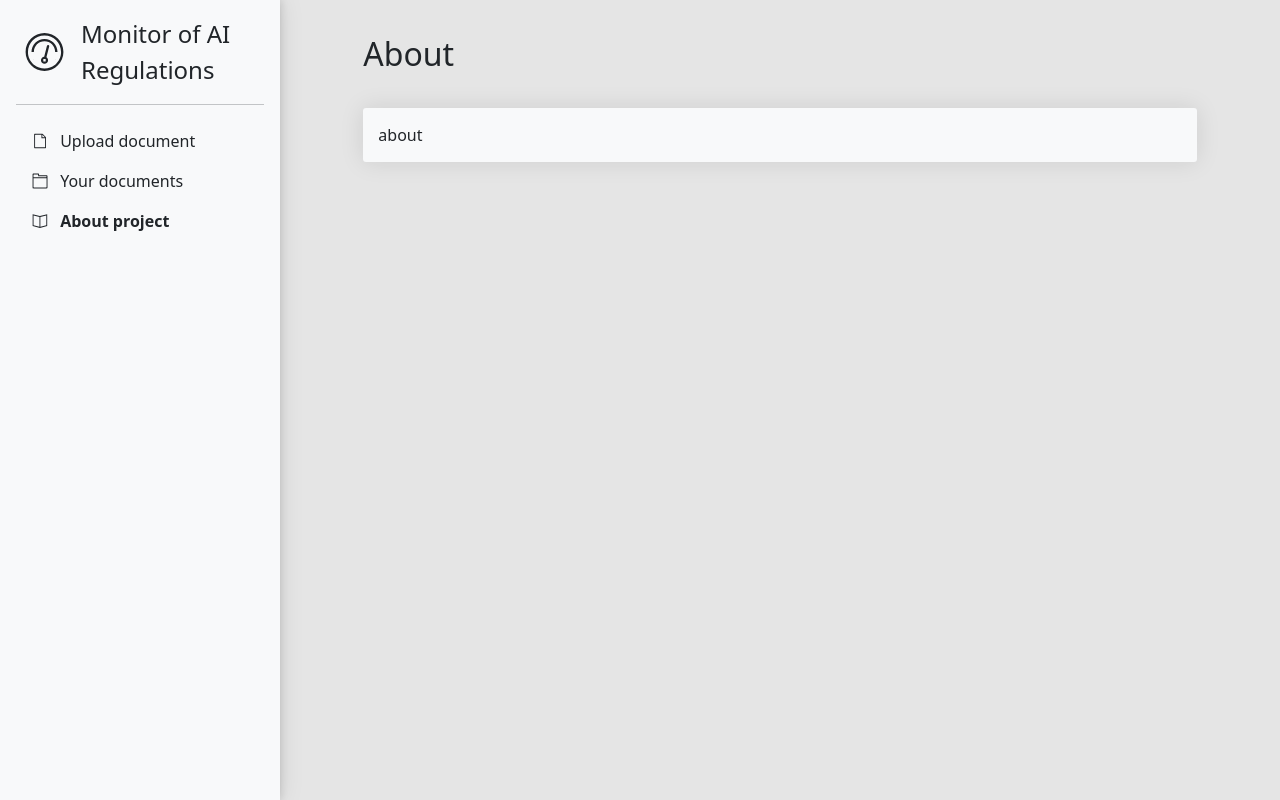
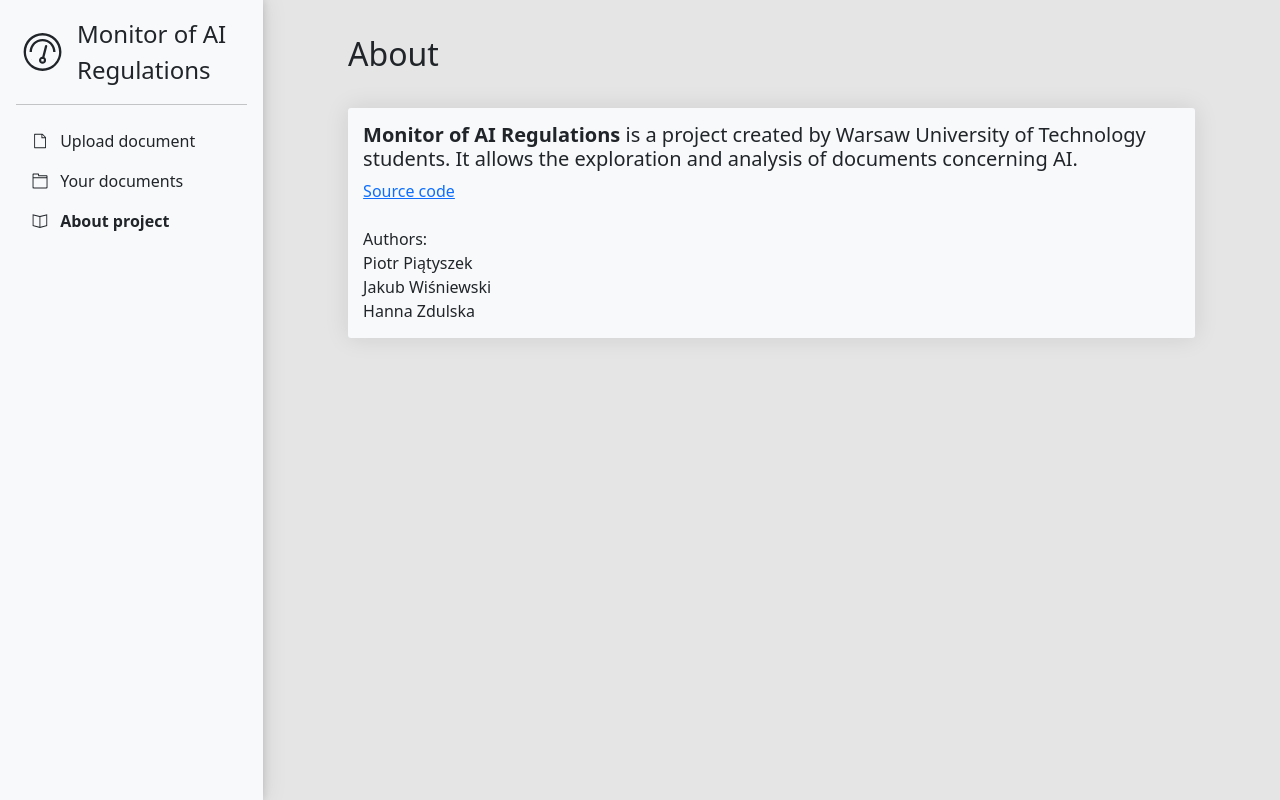
Before and after one commit to ModelOriented/AI-strategies-papers-regulations-monitoring, a Vue app in the folder webserver/frontend/: page /about in a window 1280 px wide. Built offline with nearby package versions, Linux system fonts and the light colour scheme; what vue-debounce would draw is missing.

Commit message:
Add about page

```diff
--- a/webserver/frontend/src/views/About.vue
+++ b/webserver/frontend/src/views/About.vue
@@ -1,6 +1,13 @@
 <template>
   <div class="about">
-    about
+    <h5><b>Monitor of AI Regulations</b> is a project created by Warsaw University of Technology students. It allows the exploration and analysis of documents concerning AI.</h5>
+    <a href="https://github.com/ModelOriented/AI-strategies-papers-regulations-monitoring">Source code</a>
+    <br>
+    <br>
+    Authors:<br>
+    Piotr Piątyszek<br>
+    Jakub Wiśniewski<br>
+    Hanna Zdulska
   </div>
 </template>
 
```
